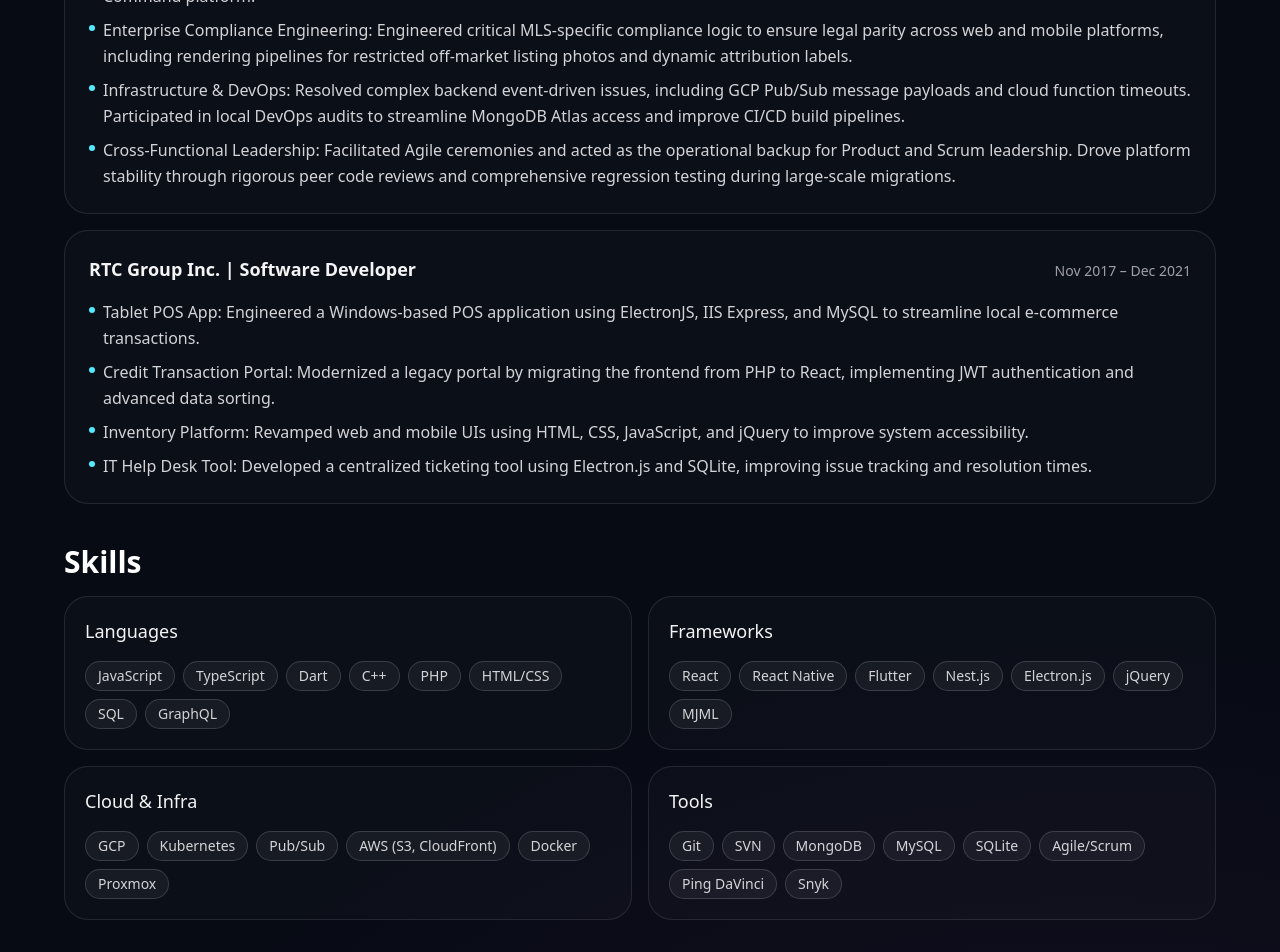
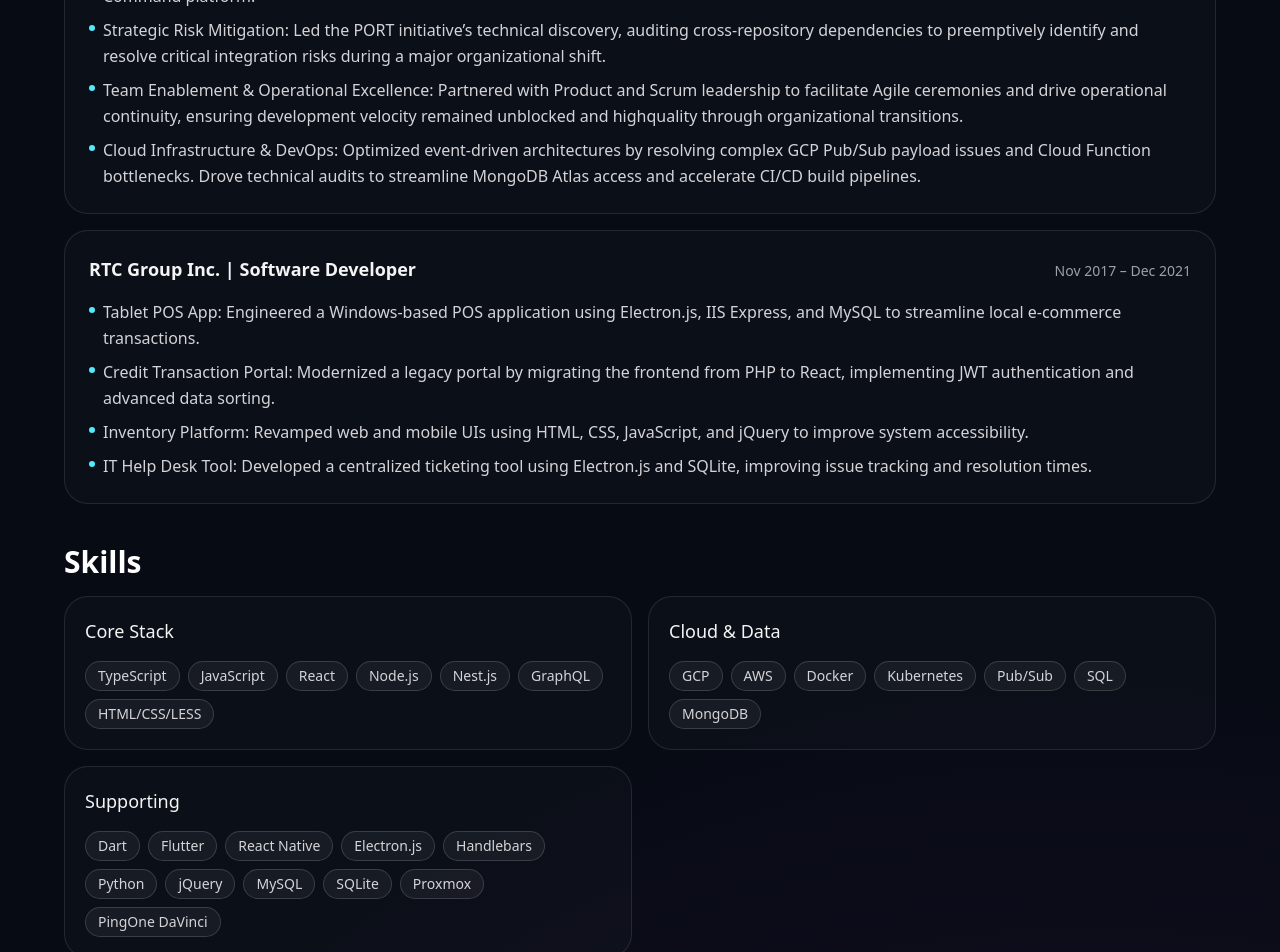
Before and after one commit to RobDahl/next-portfolio, a Next.js app: page / in a window 1280 px wide. Shown: the part 2200-3152 px from the top of the page. Built offline with nearby package versions, Linux system fonts and the light colour scheme.

Commit message:
feat: update resume and data

```diff
--- a/src/components/SkillsSection.tsx
+++ b/src/components/SkillsSection.tsx
@@ -5,10 +5,9 @@
 }
 
 const skillGroups = [
-  { label: "Languages", key: "languages" },
-  { label: "Frameworks", key: "frameworks" },
-  { label: "Cloud & Infra", key: "cloudAndInfra" },
-  { label: "Tools", key: "tools" },
+  { label: "Core Stack", key: "coreStack" },
+  { label: "Cloud & Data", key: "cloudAndData" },
+  { label: "Supporting", key: "supporting" },
 ] as const;
 
 export function SkillsSection({ skills }: SkillsSectionProps) {
--- a/src/data/data.ts
+++ b/src/data/data.ts
@@ -22,10 +22,9 @@
 }
 
 export interface Skills {
-  languages: string[];
-  frameworks: string[];
-  cloudAndInfra: string[];
-  tools: string[];
+  coreStack: string[];
+  cloudAndData: string[];
+  supporting: string[];
 }
 
 export interface CaseStudy {
@@ -130,12 +129,12 @@
     role: "Software Engineer",
     dateRange: "Dec 2021 – Mar 2026",
     highlights: [
-      "Engineering Velocity & Delivery: Successfully delivered 23 Web and 9 Mobile releases in a single year across React and Flutter ecosystems. Acted as a core contributor to the 2025 Luxury Site launch, architecting flexible theming using Handlebars, Less, and GraphQL.",
-      "Identity Orchestration (Ping DaVinci): Served as the primary PingOne and DaVinci SME. Architected and standardized secure, cross-platform social authentication flows (Google, Facebook, Apple) to unblock security integrations for multiple engineering teams.",
-      "Core Search Architecture: Key contributor for the 'Agent Search 2.0' migration, transitioning complex filtering and GraphQL payloads from Flutter Web to a Handlebars CMS to optimize SEO and performance, as well as the separate Unified Listings Search (ULS) migration in the React-based Command platform.",
-      "Enterprise Compliance Engineering: Engineered critical MLS-specific compliance logic to ensure legal parity across web and mobile platforms, including rendering pipelines for restricted off-market listing photos and dynamic attribution labels.",
-      "Infrastructure & DevOps: Resolved complex backend event-driven issues, including GCP Pub/Sub message payloads and cloud function timeouts. Participated in local DevOps audits to streamline MongoDB Atlas access and improve CI/CD build pipelines.",
-      "Cross-Functional Leadership: Facilitated Agile ceremonies and acted as the operational backup for Product and Scrum leadership. Drove platform stability through rigorous peer code reviews and comprehensive regression testing during large-scale migrations.",
+      "Velocity & Delivery: Drove the end-to-end delivery of 32 multi-platform releases in a single year, maintaining a consistent deployment cadence that met 100% of organizational delivery milestones, while managing the technical complexity of multi-platform updates.",
+      "Identity Lead: Served as the go-to SME for PingOne and DaVinci, designing the authentication patterns and unblocking other squads to ensure secure, cross-platform authentication flows.",
+      "Core Search Architecture: Key contributor for the ”Agent Search 2.0” migration, transitioning complex filtering and GraphQL payloads from Flutter Web to a Handlebars CMS to optimize SEO and performance, as well as the separate Unified Listings Search (ULS) migration in the React Command platform.",
+      "Strategic Risk Mitigation: Led the PORT initiative’s technical discovery, auditing cross-repository dependencies to preemptively identify and resolve critical integration risks during a major organizational shift.",
+      "Team Enablement & Operational Excellence: Partnered with Product and Scrum leadership to facilitate Agile ceremonies and drive operational continuity, ensuring development velocity remained unblocked and highquality through organizational transitions.",
+      "Cloud Infrastructure & DevOps: Optimized event-driven architectures by resolving complex GCP Pub/Sub payload issues and Cloud Function bottlenecks. Drove technical audits to streamline MongoDB Atlas access and accelerate CI/CD build pipelines.",
     ],
   },
   {
@@ -143,7 +142,7 @@
     role: "Software Developer",
     dateRange: "Nov 2017 – Dec 2021",
     highlights: [
-      "Tablet POS App: Engineered a Windows-based POS application using ElectronJS, IIS Express, and MySQL to streamline local e-commerce transactions.",
+      "Tablet POS App: Engineered a Windows-based POS application using Electron.js, IIS Express, and MySQL to streamline local e-commerce transactions.",
       "Credit Transaction Portal: Modernized a legacy portal by migrating the frontend from PHP to React, implementing JWT authentication and advanced data sorting.",
       "Inventory Platform: Revamped web and mobile UIs using HTML, CSS, JavaScript, and jQuery to improve system accessibility.",
       "IT Help Desk Tool: Developed a centralized ticketing tool using Electron.js and SQLite, improving issue tracking and resolution times.",
@@ -152,42 +151,36 @@
 ];
 
 export const skills: Skills = {
-  languages: [
+  coreStack: [
+    "TypeScript",
     "JavaScript",
-    "TypeScript",
-    "Dart",
-    "C++",
-    "PHP",
-    "HTML/CSS",
-    "SQL",
+    "React",
+    "Node.js",
+    "Nest.js",
     "GraphQL",
+    "HTML/CSS/LESS",
   ],
-  frameworks: [
-    "React",
-    "React Native",
-    "Flutter",
-    "Nest.js",
-    "Electron.js",
-    "jQuery",
-    "MJML",
-  ],
-  cloudAndInfra: [
+  cloudAndData: [
     "GCP",
+    "AWS",
+    "Docker",
     "Kubernetes",
     "Pub/Sub",
-    "AWS (S3, CloudFront)",
-    "Docker",
-    "Proxmox",
+    "SQL",
+    "MongoDB",
   ],
-  tools: [
-    "Git",
-    "SVN",
-    "MongoDB",
+  supporting: [
+    "Dart",
+    "Flutter",
+    "React Native",
+    "Electron.js",
+    "Handlebars",
+    "Python",
+    "jQuery",
     "MySQL",
     "SQLite",
-    "Agile/Scrum",
-    "Ping DaVinci",
-    "Snyk",
+    "Proxmox",
+    "PingOne DaVinci",
   ],
 };
 
@@ -205,13 +198,25 @@
     buttonText: "Enterprise Case Study",
   },
   {
+    slug: "cloud-infrastructure-devops",
+    title: "Cloud Infrastructure & DevOps",
+    hook: "Optimizing event-driven architectures and streamlining CI/CD pipelines to ensure backend reliability.",
+    problem:
+      "Complex event-driven backend workflows were experiencing intermittent failures due to GCP Pub/Sub payload issues and Cloud Function bottlenecks. Additionally, deployment velocity was being hindered by inefficient CI/CD build pipelines and fragmented database access management.",
+    solution:
+      "Drove technical audits to resolve event-driven latency and payload issues within GCP. Restructured deployment workflows to accelerate CI/CD build times, while streamlining MongoDB Atlas access protocols to improve operational security and database management for the engineering teams.",
+    technologies: ["GCP Pub/Sub", "Cloud Functions", "CI/CD", "MongoDB Atlas", "Event-Driven Architecture"],
+    sourceUrl: undefined,
+    buttonText: "Enterprise Case Study",
+  },
+  {
     slug: "core-search-architecture",
     title: "Core Search Architecture Migrations",
     hook: "Executing dual architectural migrations: optimizing Consumer Search via Handlebars CMS while engineering Unified Listings Search (ULS) parity into a React enterprise platform.",
     problem:
       "The organization faced two distinct architectural bottlenecks. On the Consumer side, a legacy Flutter Web search experience hindered SEO and web performance. Concurrently, the Agent-centric 'Command' platform lacked feature parity with the consumer experience and needed a modernized React implementation of the Unified Listings Search (ULS).",
     solution:
-      "I served as a key contributor across both initiatives. For the Consumer platform, I helped translate the Agent Search engine from Flutter Web into a modernized Handlebars CMS to drastically improve load times and SEO. Simultaneously, I crossed over to the Command platform, engineering Consumer Parity features directly into their React codebase to ensure search reliability and feature consistency across the enterprise.",
+      "Drove execution across both initiatives. For the Consumer platform, engineered the translation of the Agent Search engine from Flutter Web into a modernized Handlebars CMS, drastically improving load times and SEO. Simultaneously, bridged the Command platform by engineering Consumer Parity features directly into their React codebase to ensure search reliability and feature consistency across the enterprise.",
     technologies: ["React", "Handlebars CMS", "Flutter Web", "GraphQL", "State Management"],
     sourceUrl: undefined,
     buttonText: "Enterprise Case Study",
@@ -242,12 +247,12 @@
   },
   {
     slug: "peak-pulse-automation",
-    title: "Peak Pulse Lead Generation (In Progress)",
+    title: "Peak Pulse Lead Generation Data Pipeline",
     hook: "Transitioning a direct mail business from manual spreadsheet workflows to an automated, API-driven data pipeline.",
     problem:
       "The business was relying on manual data exports and disjointed Google Sheets App Scripts to manage direct mail campaigns. This led to high operational overhead, brittle data pipelines, and a lack of scalable tracking for lead conversion. They needed a programmatic way to scrape, normalize, and fulfill outreach.",
     solution:
-      "I am actively architecting a modernized data pipeline to replace the legacy spreadsheet system. The new architecture utilizes a Node.js service to interact with the Outscraper API for lead generation, normalizing and storing the payload in a PostgreSQL database (Supabase). The final phase involves integrating the Lob.com API to programmatically trigger physical direct mail fulfillment the moment a qualified lead hits the database.",
+      "Architected a modernized Node.js data pipeline to replace the legacy spreadsheet system. The architecture utilizes a backend service to interact with the Outscraper API for lead generation, normalizing and storing the payload in a PostgreSQL database (Supabase). Built integration pathways with the Lob.com API to programmatically trigger physical direct mail fulfillment as qualified leads enter the system.",
     technologies: ["Node.js", "PostgreSQL (Supabase)", "Outscraper API", "Lob API", "Data Pipelines"],
     sourceUrl: undefined,
     buttonText: "Code Private",
@@ -259,7 +264,7 @@
     problem:
       "Motorsports analysts lacked an accessible tool to compare live and historical telemetry data across drivers, sessions, and circuit sectors. Existing platforms were either too complex or lacked real-time updates, making it difficult to derive insights during race weekends.",
     solution:
-      "I’m developing a Python/Next.js application that uses the FastF1 library to fetch live and historical F1 data, processes high-frequency telemetry streams, and renders interactive charts via D3.js. The app supports sector-by-sector lap comparisons, tire strategy analysis, and real-time race deltas. A WebSocket layer ensures sub-second updates during live sessions.",
+      "Developing a Python/Next.js application that uses the FastF1 library to fetch live and historical F1 data, processing high-frequency telemetry streams and rendering interactive charts via D3.js. The app supports sector-by-sector lap comparisons, tire strategy analysis, and real-time race deltas, utilizing a WebSocket layer to ensure sub-second updates during live sessions.",
     technologies: ["Python", "FastF1", "Next.js", "D3.js", "WebSockets", "PostgreSQL"],
     visualPath: "/images/f1-telemetry-app.png",
     visualAlt: "F1 Telemetry Dashboard Application Interface",
```
Also changed, not shown: 1 other file (tests, documents, lock files or other folders).
